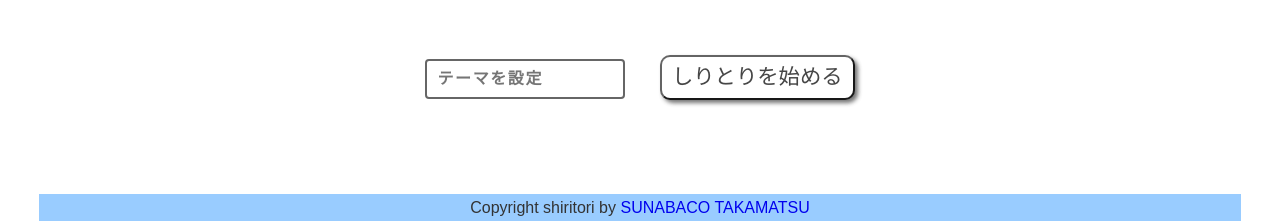
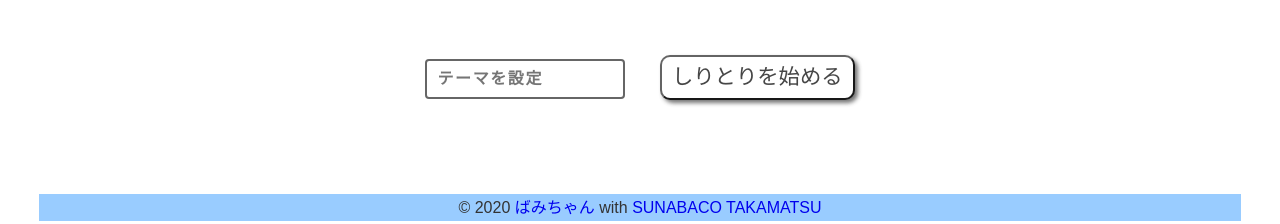
Before and after one commit to bamichan/shiritori-5-21, a Flask app: page / in a window 1280 px wide. Shown: the part 576-800 px from the top of the page. Run offline with Flask 2, Linux system fonts and the light colour scheme; some libraries are stand-ins or nearby versions.

Commit message:
corylight表記変更

```diff
--- a/templates/base.html
+++ b/templates/base.html
@@ -58,7 +58,7 @@
     {% endblock %}
 
     <footer class="page-footer wrapper">
-        <div>Copyright shiritori by <a href="https://sunabaco.com/takamatsu/" target="_blank">SUNABACO TAKAMATSU</a></div>
+        <div>©︎ 2020 <a href="https://twitter.com/414_cherry" target="_blank">ばみちゃん</a> with <a href="https://sunabaco.com/takamatsu/" target="_blank">SUNABACO TAKAMATSU</a></div>
     </footer>
     <script src="https://code.jquery.com/jquery-3.5.1.min.js"></script>
     <script src="../static/js/common.js"></script>
```
